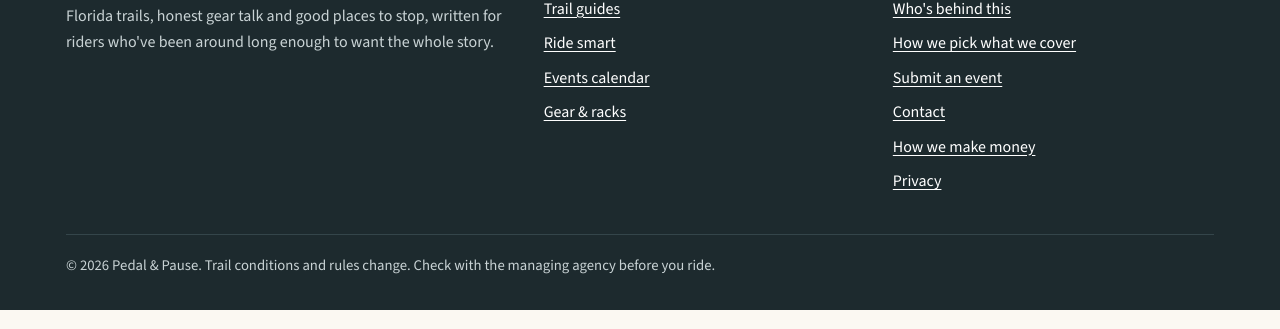
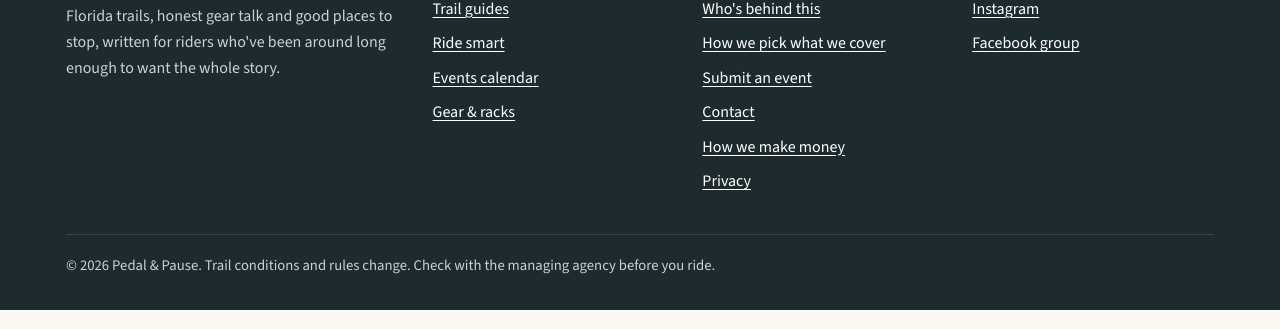
Before and after one commit to timothy-street/pedalpause, a plain HTML site: page 404.html in a window 1280 px wide. Shown: the part 471-800 px from the top of the page. Drawn offline with nearby package versions, Linux system fonts and the light colour scheme.

Commit message:
Add Instagram and Facebook links to site footer

```diff
--- a/404.html
+++ b/404.html
@@ -82,6 +82,13 @@
           <li><a href="/privacy/">Privacy</a></li>
         </ul>
       </div>
+      <div>
+        <h4>Follow</h4>
+        <ul>
+          <li><a href="https://www.instagram.com/pedalpause_trail/">Instagram</a></li>
+          <li><a href="https://facebook.com/groups/962443806489774/">Facebook group</a></li>
+        </ul>
+      </div>
     </div>
     <div class="footer-legal">
       &copy; <span id="year">2026</span> Pedal &amp; Pause. Trail conditions and rules change. Check with the managing agency before you ride.
--- a/assets/css/site.css
+++ b/assets/css/site.css
@@ -282,7 +282,7 @@ a:hover { color: var(--coral); }
 .site-footer { background: var(--ink); color: #c9d3d5; padding: 48px 0 32px; font-size: 1rem; }
 .site-footer a { color: #fff; }
 .footer-grid { display: grid; gap: 28px; grid-template-columns: 1fr; }
-@media (min-width: 760px) { .footer-grid { grid-template-columns: 1.4fr 1fr 1fr; } }
+@media (min-width: 760px) { .footer-grid { grid-template-columns: 1.4fr 1fr 1fr 1fr; } }
 .site-footer h4 { color: #fff; margin: 0 0 10px; font-size: 1.05rem; }
 .site-footer ul { list-style: none; padding: 0; margin: 0; }
 .site-footer li { margin-bottom: 8px; }
```
Also changed, not shown: about/index.html (+7 -0 lines), contact/index.html (+7 -0 lines), disclosure/index.html (+7 -0 lines), events/index.html (+7 -0 lines), events/submit/index.html (+7 -0 lines), gear/hitch-racks-for-ebikes/index.html (+7 -0 lines), gear/index.html (+7 -0 lines), index.html (+7 -0 lines), privacy/index.html (+7 -0 lines), ride-smart/florida-ebike-rules/index.html (+7 -0 lines), ride-smart/index.html (+7 -0 lines), trails/index.html (+7 -0 lines), trails/pinellas-trail/index.html (+7 -0 lines), trails/suncoast-trail/index.html (+7 -0 lines), 1 more files.
